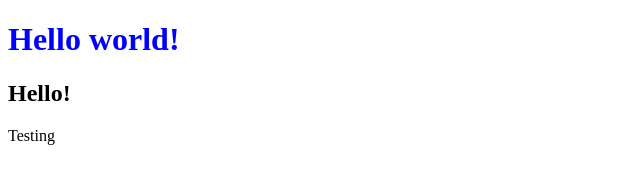
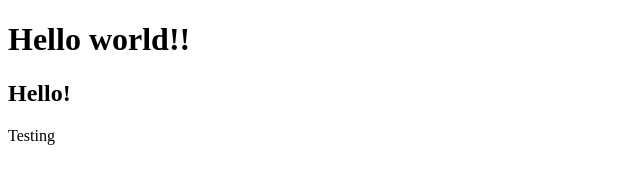
Before and after one commit to YuuichiKuroiwa/test1, a plain HTML site: page hello.html in a window 1280 px wide. Shown: the whole page, without its empty margins (0-640 px from the left). Drawn offline with Linux system fonts and the light colour scheme.

Commit message:
add exclimation mark

```diff
--- a/hello.html
+++ b/hello.html
@@ -6,7 +6,7 @@
     <title>Title</title>
 </head>
 <body>
-    <h1 style="color:blue">Hello world!</h1>
+    <h1>Hello world!!</h1>
     <h2>Hello!</h2>
     Testing
 </body>
```
